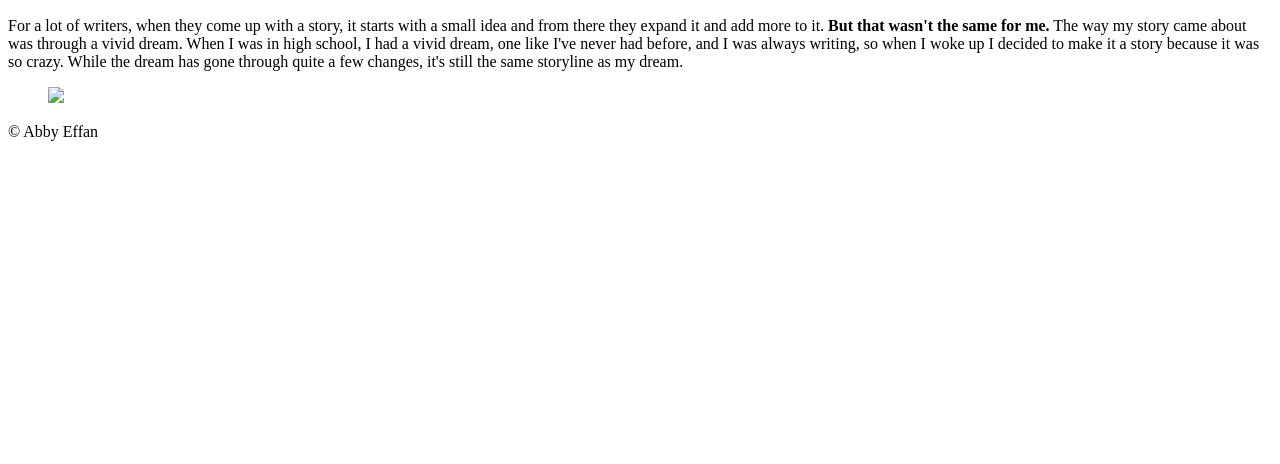
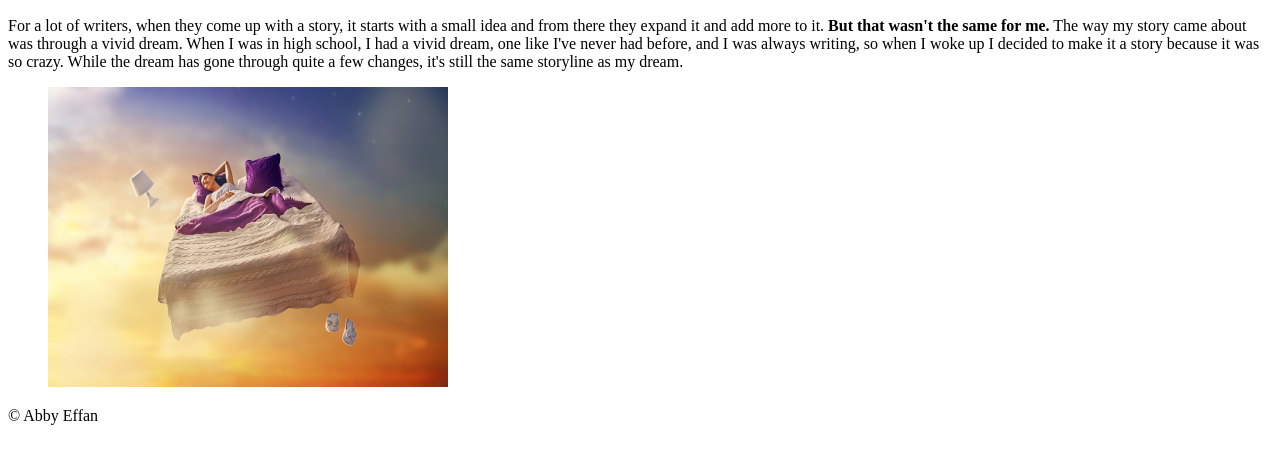
Before and after one commit to STL-WomenPlus-WebDev-March2023/js-assignment-4-html-me-something-effab, a website: page index.html in a window 1280 px wide. Shown: the part 110-574 px from the top of the page. Drawn offline with Linux system fonts and the light colour scheme.

Commit message:
section 1 complete

```diff
--- a/index.html
+++ b/index.html
@@ -15,7 +15,7 @@
                   For a lot of writers, when they come up with a story, it starts with a small idea and from there they expand it and add more to it. <b>But that wasn't the same for me.</b> The way my story came about was through a vivid dream. When I was in high school, I had a vivid dream, one like I've never had before, and I was always writing, so when I woke up I decided to make it a story because it was so crazy. While the dream has gone through quite a few changes, it's still the same storyline as my dream.
                </p>
                <figure>
-                  <img src="Pictures/Dreams.png">
+                  <img src="images/dream.jpg" width="400" height="300">
                </figure>
             </section>
          </article>
```
Also changed, not shown: images/dream.jpg (added).
